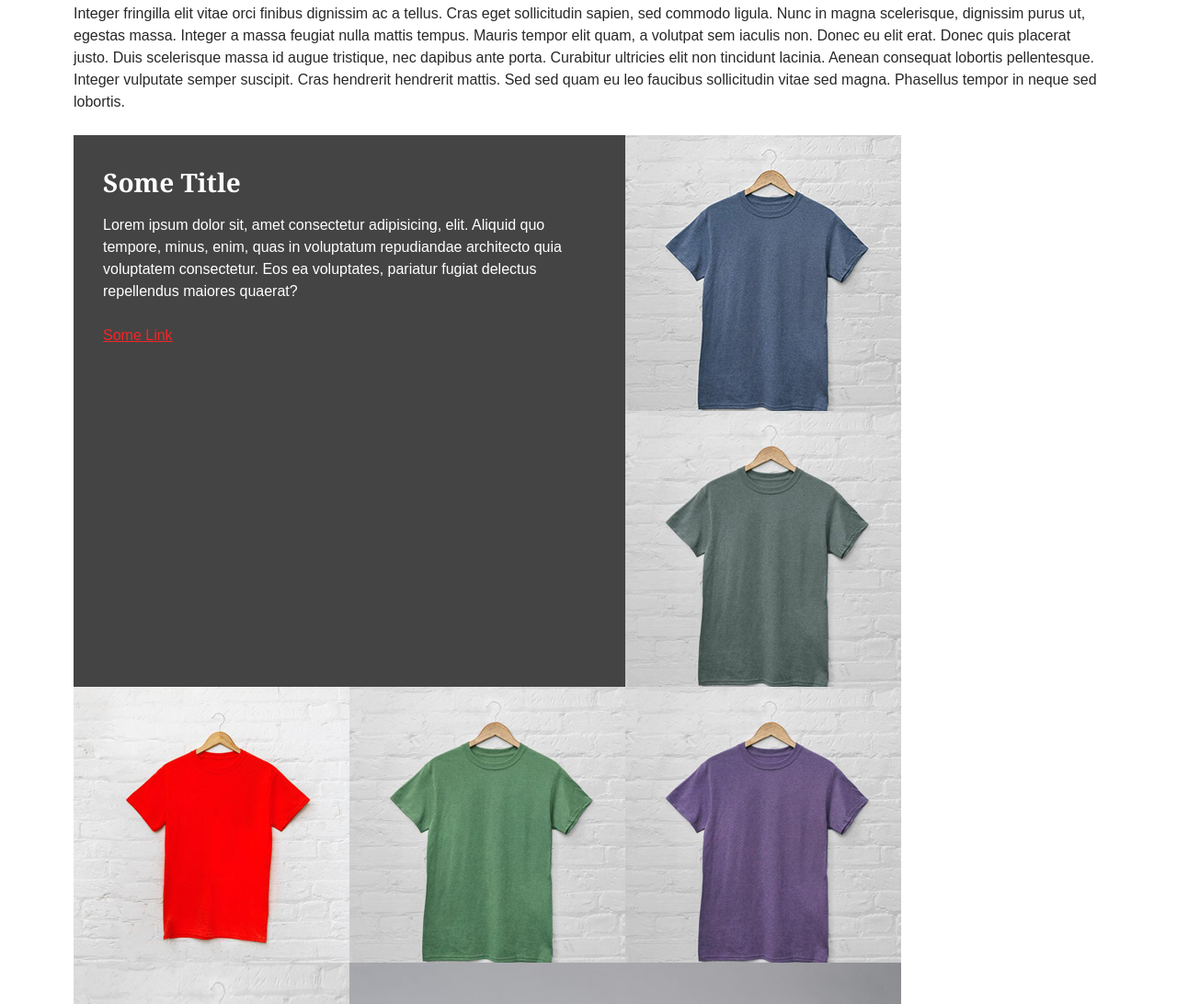
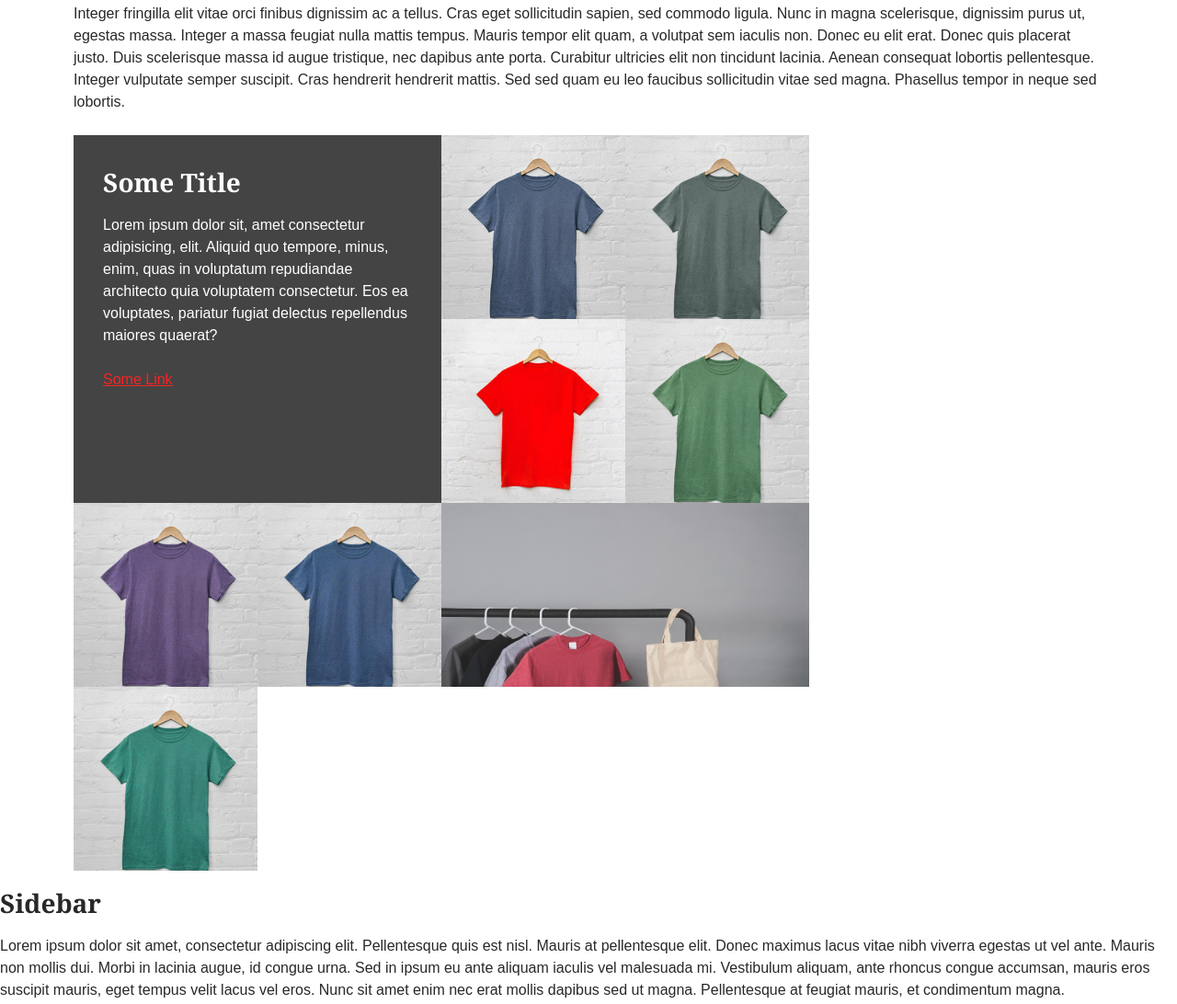
Before and after one commit to LauraKochen/day-8, a plain HTML site: page gallery.html in a window 1280 px wide. Shown: the part 631-1723 px from the top of the page at 92% size. Drawn offline with Linux system fonts and the light colour scheme.

Commit message:
tested grid auto rowproperties

```diff
--- a/styles/gallery.css
+++ b/styles/gallery.css
@@ -214,7 +214,13 @@ a.site-name {
     display: grid;
 
     /* create 3  columns 300 px wide each (18.75rem) */
-    grid-template-columns: 18.75rem 18.75rem 18.75rem;
+    /* grid-template-columns: 18.75rem 18.75rem 18.75rem; */
+
+    /* Create 4 columns that are 200px wide each 200px */
+    grid-template-columns: repeat(4, 12.5rem);
+    /*
+	Make all automatically generated rows 200 px each */
+    grid-auto-rows: 12.5rem;
 
     /* create 3 columns of equal width to fill the grid container: ; */
     /* grid-template-columns: 1fr 1fr 1fr; */
@@ -229,7 +235,9 @@ a.site-name {
     /* grid-template-rows: 12.5rem 12.5rem; */
 
     /* Set all row heights based on the content inside the grid items, this is the refault value */
-    grid-template-rows: auto auto;
+    /* grid-template-rows: auto auto; */
+
+    /* grid-template-rows: 10rem 300px auto; */
   }
 
   .photo-gallery img {
```
